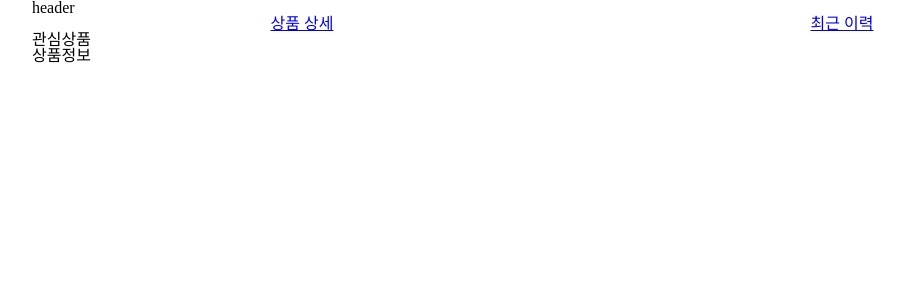
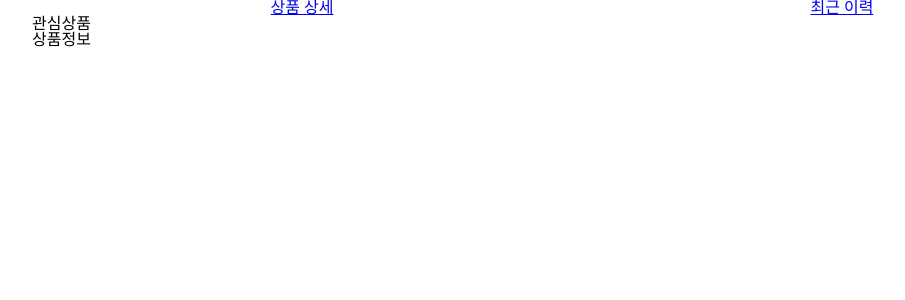
Before and after one commit to SeongsangCHO/wanted-preonboarding-subject-2, a React (Create React App) app: page /recentList in a window 1280 px wide. Shown: the top 300 px of the page, without its empty margins (68-973 px from the left). Built offline with nearby package versions, Linux system fonts and the light colour scheme.

Commit message:
style: Header컴포넌트 Container추가

```diff
--- a/src/Components/Header/index.js
+++ b/src/Components/Header/index.js
@@ -1,6 +1,7 @@
 import React, { Component } from "react";
 import PropTypes from "prop-types";
 import Navbar from "../Navbar";
+import { Container } from "./style";
 
 class Header extends Component {
   constructor(props) {
@@ -13,20 +14,15 @@ class Header extends Component {
 
   componentWillReceiveProps(nextProps) {}
 
-  shouldComponentUpdate(nextProps, nextState) {}
-
-  componentWillUpdate(nextProps, nextState) {}
-
   componentDidUpdate(prevProps, prevState) {}
 
   componentWillUnmount() {}
 
   render() {
     return (
-      <header>
-        header
+      <Container>
         <Navbar></Navbar>
-      </header>
+      </Container>
     );
   }
 }
--- /dev/null
+++ b/src/Components/Header/style.js
@@ -0,0 +1,5 @@
+import styled from "styled-components";
+
+export const Container = styled.header`
+  width: 100%;
+`;
```
